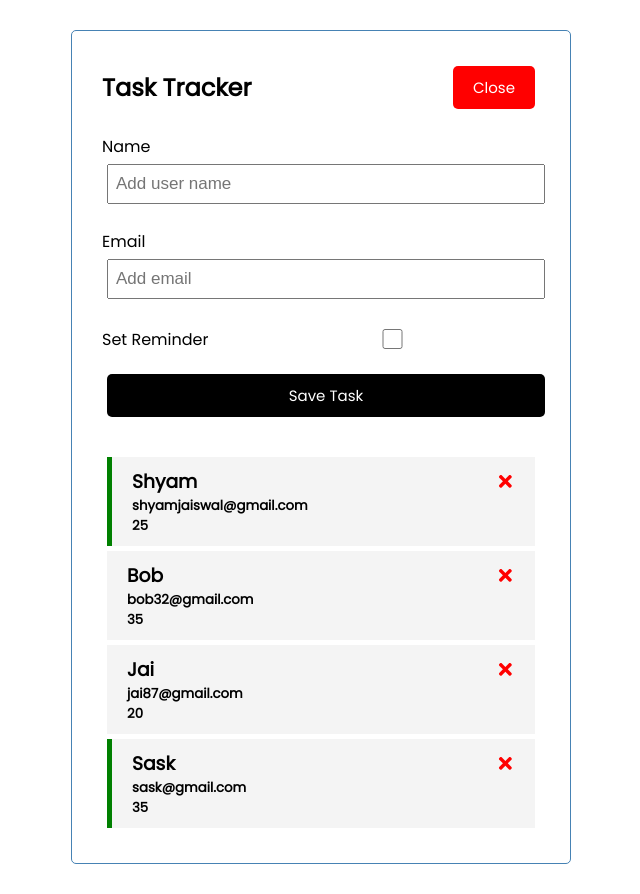
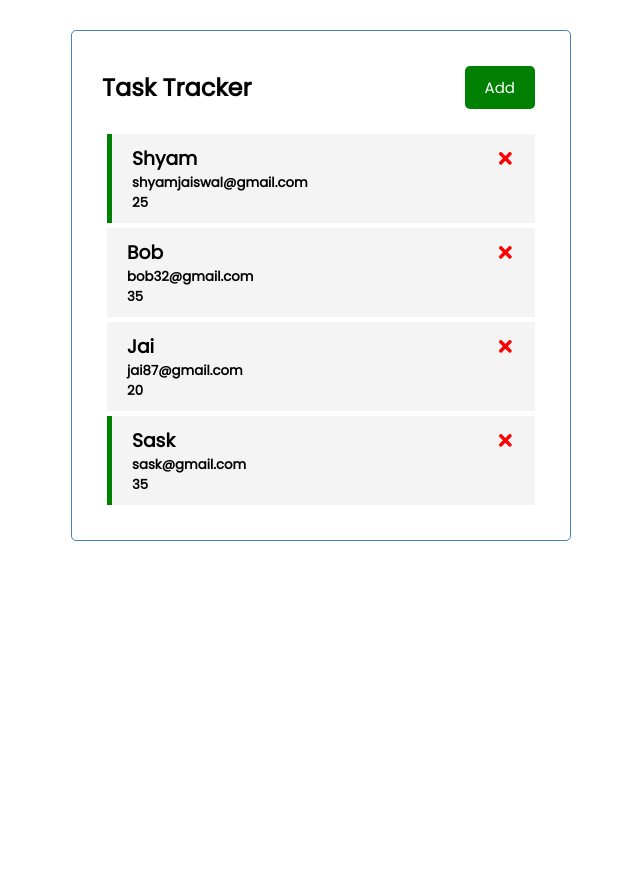
Before and after one commit to rakibulislam8226/Task-Tracker-with-React, a React (Create React App) app: page / in a window 1280 px wide. Shown: the whole page, without its empty margins (319-959 px from the left). After the commit the page ends 800 px from the top, so only its background shows below. Built offline with nearby package versions, Linux system fonts and the light colour scheme.

Commit message:
set default add form toggle to false

```diff
--- a/src/App.js
+++ b/src/App.js
@@ -6,7 +6,7 @@ import AddForm from "./components/AddForm";
 
 
 function App() {
-  const [showAddForm, setShowAddForm] = useState(true)
+  const [showAddForm, setShowAddForm] = useState(false)
 
   const [tasks, setTasks] = useState(
     [
```
